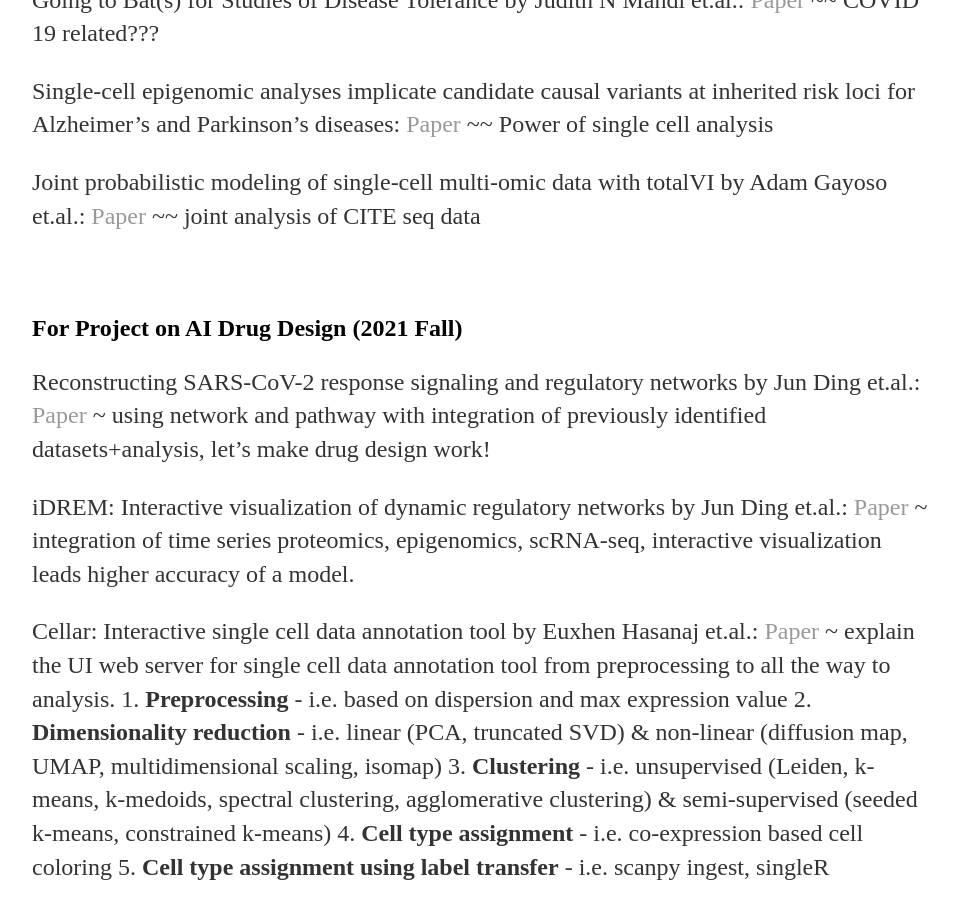
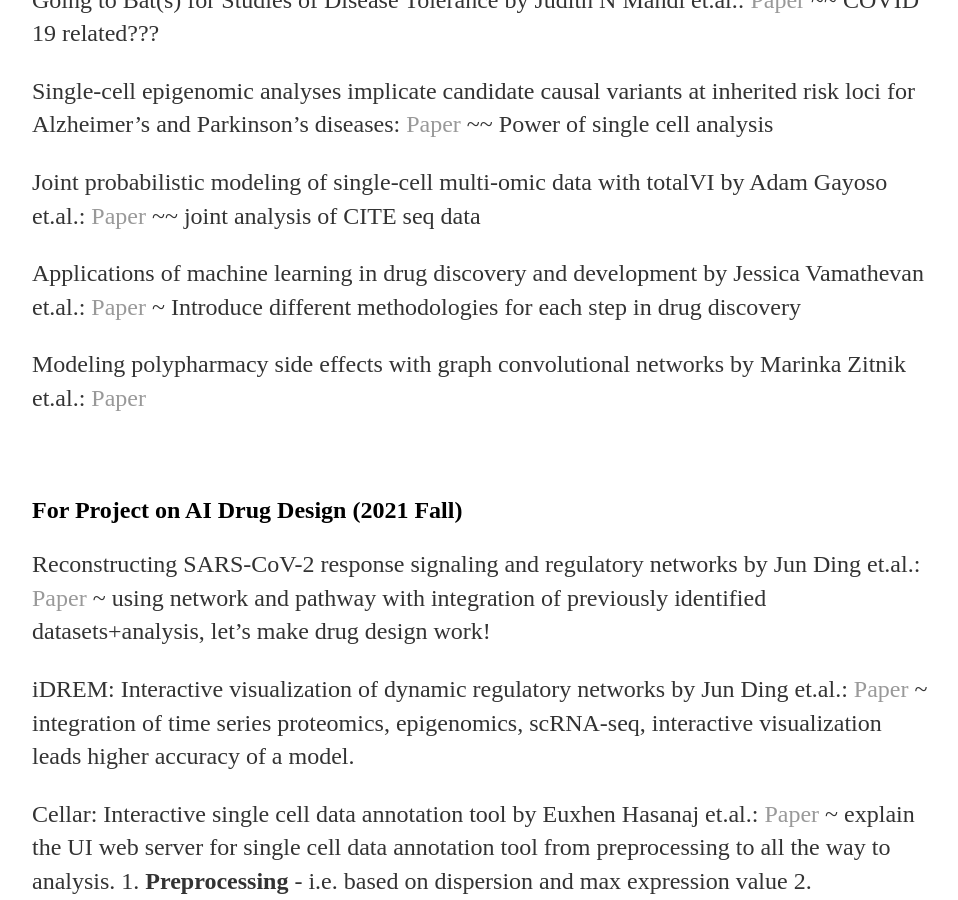
Before and after one commit to yjkweon24/yjkweon24.github.io, a Jekyll site: the page built from _posts/2019-03-16-Academic.md, in a window 1280 px wide and 900 px high, scrolled down 2045 px. Shown: the whole window, without its empty margins (160-1118 px from the left). Built offline with Jekyll 4.4.1, drawn with Linux system fonts in a browser that asks for light colours; some of the changed text lies outside the part shown.

Commit message:
Update 2019-03-16-Academic.md

```diff
--- a/_posts/2019-03-16-Academic.md
+++ b/_posts/2019-03-16-Academic.md
@@ -52,6 +52,10 @@ Going to Bat(s) for Studies of Disease Tolerance by Judith N Mandl et.al.: [Pape
 Single-cell epigenomic analyses implicate candidate causal variants at inherited risk loci for Alzheimer’s and Parkinson’s diseases: [Paper](https://www.nature.com/articles/s41588-020-00721-x) ~~ Power of single cell analysis
 
 Joint probabilistic modeling of single-cell multi-omic data with totalVI by Adam Gayoso et.al.: [Paper](https://www.nature.com/articles/s41592-020-01050-x) ~~ joint analysis of CITE seq data
+
+Applications of machine learning in drug discovery and development by Jessica Vamathevan et.al.: [Paper](https://www.nature.com/articles/s41573-019-0024-5) ~ Introduce different methodologies for each step in drug discovery
+
+Modeling polypharmacy side effects with graph convolutional networks by Marinka Zitnik et.al.: [Paper](https://academic.oup.com/bioinformatics/article/34/13/i457/5045770)
 
 <br>
 
@@ -135,3 +139,5 @@ GPU CUDA:
 - [video 1](https://www.youtube.com/watch?v=IzU4AVcMFys) - NVIDIA CUDA intro
 - [video 2](https://www.youtube.com/watch?v=6stDhEA0wFQ) - Deep learning using gpu soft architecture API (CUDA) on pytorch example for parallel computing
 - [video 3](https://www.youtube.com/watch?v=1cHx1baKqq0) - GPU programming with CUDA in C++
+
+Graph convolutional network: [link1](https://neptune.ai/blog/graph-neural-network-and-some-of-gnn-applications)
```
